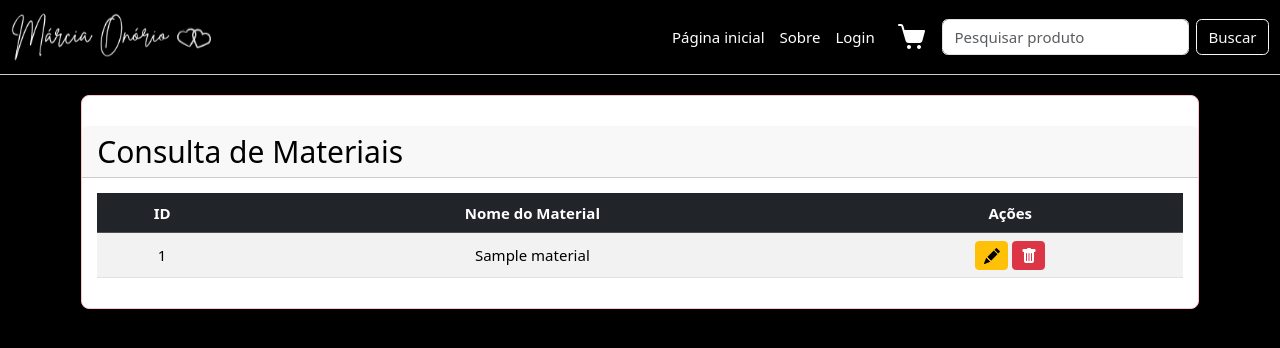
After one commit to NartsissRibeiro/TCC-OculosMarciaOnorio, a PHP site: page /views/material/index.php in a window 1280 px wide. The commit adds this page. Shown: the top 348 px of the page. Run offline with PHP 8.4, Linux system fonts and the light colour scheme; tables that the repository leaves empty or names only in its code hold one stand-in row (values such as "Sample post").

Commit message:
adicioando edit no material

```diff
--- /dev/null
+++ b/views/material/index.php
@@ -0,0 +1,59 @@
+<?php
+include '../partials/header.php';
+include '../partials/navbar.php';
+include '../../db/conexao.php';
+
+// Consulta os materiais
+$sql = "SELECT id_material, nome_material FROM material";
+$result = mysqli_query($conexao, $sql);
+?>
+
+<div class="container mt-5">
+    <div class="card shadow">
+        <div class="card-header">
+            <h2>Consulta de Materiais</h2>
+        </div>
+        <div class="card-body">
+            <table class="table table-striped table-hover text-center align-middle">
+                <thead class="table-dark">
+                    <tr>
+                        <th>ID</th>
+                        <th>Nome do Material</th>
+                        <th>Ações</th>
+                    </tr>
+                </thead>
+                <tbody>
+                    <?php if ($result && mysqli_num_rows($result) > 0) {
+                        while ($row = mysqli_fetch_assoc($result)) { ?>
+                            <tr>
+                                <td><?php echo $row['id_material']; ?></td>
+                                <td><?php echo $row['nome_material']; ?></td>
+                                <td>
+                                    <a href="edit.php?id_material=<?php echo $row['id_material']; ?>" class="btn btn-sm btn-warning">
+                                        <svg xmlns='http://www.w3.org/2000/svg' width='16' height='16' fill='currentColor' class='bi bi-pencil-fill' viewBox='0 0 16 16'>
+                                          <path d='M12.854.146a.5.5 0 0 0-.707 0L10.5 1.793 14.207 5.5l1.647-1.646a.5.5 0 0 0 0-.708zm.646 6.061L9.793 2.5 3.293 9H3.5a.5.5 0 0 1 .5.5v.5h.5a.5.5 0 0 1 .5.5v.5h.5a.5.5 0 0 1 .5.5v.5h.5a.5.5 0 0 1 .5.5v.207zm-7.468 7.468A.5.5 0 0 1 6 13.5V13h-.5a.5.5 0 0 1-.5-.5V12h-.5a.5.5 0 0 1-.5-.5V11h-.5a.5.5 0 0 1-.5-.5V10h-.5a.5.5 0 0 1-.175-.032l-.179.178a.5.5 0 0 0-.11.168l-2 5a.5.5 0 0 0 .65.65l5-2a.5.5 0 0 0 .168-.11z'/>
+                                        </svg>
+                                    </a>
+
+                                    <a href="../../controller/material/delete.php?id_material=<?php echo $row['id_material']; ?>"
+                                       class="btn btn-sm btn-danger"
+                                       onclick="return confirm('Tem certeza que deseja excluir este material?');">
+                                        <svg xmlns='http://www.w3.org/2000/svg' width='16' height='16' fill='currentColor' class='bi bi-trash-fill' viewBox='0 0 16 16'>
+                                          <path d='M2.5 1a1 1 0 0 0-1 1v1a1 1 0 0 0 1 1H3v9a2 2 0 0 0 2 2h6a2 2 0 0 0 2-2V4h.5a1 1 0 0 0 1-1V2a1 1 0 0 0-1-1H10a1 1 0 0 0-1-1H7a1 1 0 0 0-1 1zm3 4a.5.5 0 0 1 .5.5v7a.5.5 0 0 1-1 0v-7a.5.5 0 0 1 .5-.5M8 5a.5.5 0 0 1 .5.5v7a.5.5 0 0 1-1 0v-7A.5.5 0 0 1 8 5m3 .5v7a.5.5 0 0 1-1 0v-7a.5.5 0 0 1 1 0'/>
+                                        </svg>
+                                    </a>
+                                </td>
+                            </tr>
+                        <?php }
+                    } else { ?>
+                        <tr>
+                            <td colspan="3" class="text-center text-muted">Nenhum material encontrado.</td>
+                        </tr>
+                    <?php } ?>
+                </tbody>
+            </table>
+        </div>
+    </div>
+</div>
+
+<?php include "../partials/footer.php"; ?>
--- a/views/material/new.php
+++ b/views/material/new.php
@@ -18,7 +18,7 @@ include '../partials/navbar.php';
                         <form method="post" action="../../Controller/material/new.php">
                             <div class="mb-3">
                                 <label for="name_material" class="form-label">Nome do material</label>
-                                <input type="text" class="form-control" id="name" name="name_material" placeholder="Digite o nome do material" required>
+                                <input type="text" class="form-control" id="name_material" name="name_material" placeholder="Digite o nome do material" required>
                             </div>
                             <button type="submit" class="btn btn-primary">Cadastrar</button>
                         </form>
--- a/views/partials/navbar.php
+++ b/views/partials/navbar.php
@@ -36,7 +36,7 @@
           </a>
           <ul class="dropdown-menu">
             <li><a class="dropdown-item" href="../produto/index.php">Produto</a></li>
-            <li><a class="dropdown-item" href="../material/.php">Material</a></li>
+            <li><a class="dropdown-item" href="../material/index.php">Material</a></li>
             <li><a class="dropdown-item" href="index.php">Cor</a></li>
             <li><a class="dropdown-item" href="index.php">Fornecedor</a></li>
             <li><a class="dropdown-item" href="index.php">Mercadoria</a></li>
--- a/views/produto/edit.php
+++ b/views/produto/edit.php
@@ -19,11 +19,9 @@ if (!$result_produto || $result_produto->num_rows == 0) {
 }
 $produto = $result_produto->fetch_assoc();
 
-// Consulta materiais
 $sql_material = "SELECT id_material, nome_material FROM material";
 $result_material = $conexao->query($sql_material);
 
-// Consulta cores
 $sql_cor = "SELECT id_cor, nome_cor FROM cor";
 $result_cor = $conexao->query($sql_cor);
 ?>
@@ -86,7 +84,6 @@ $result_cor = $conexao->query($sql_cor);
                     </form>
 
                     <?php
-                    // Atualização do produto
                     if ($_SERVER['REQUEST_METHOD'] === 'POST') {
                         $id_produto = (int)$_POST['id_produto'];
                         $name_produto = mysqli_real_escape_string($conexao, $_POST['name_produto']);
```
Also changed, not shown: Controller/material/edit.php (+21 -0 lines), Controller/produto/edit.php (+16 -17 lines), views/material/edit.php (added, +63 -0 lines).
